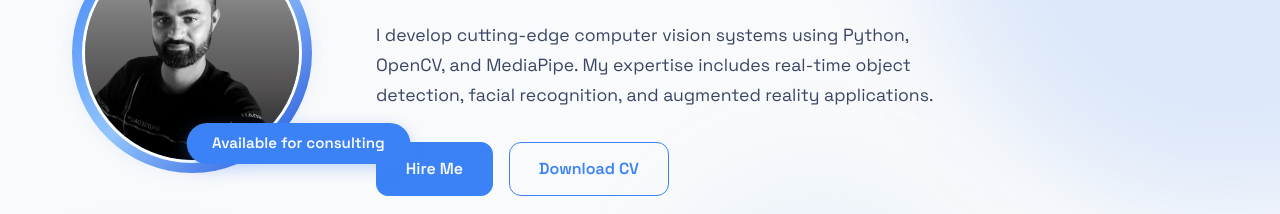
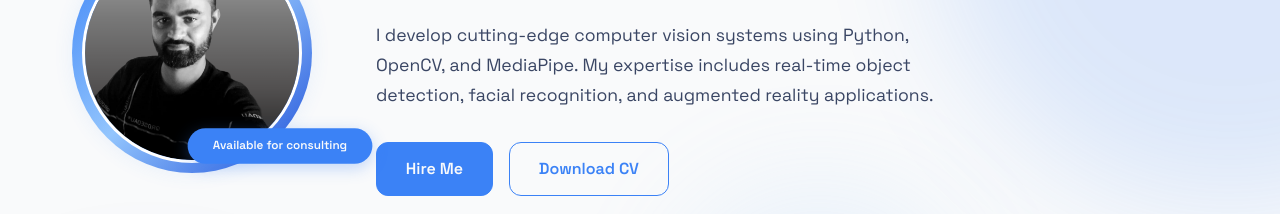
Before and after one commit to Asadullah-Dal17/asadullahdal.github.io, a website: page index.html in a window 1280 px wide. Shown: the part 244-458 px from the top of the page. Drawn offline with Linux system fonts and the light colour scheme.

Commit message:
update avaliblity badge

```diff
--- a/assets/css/style.css
+++ b/assets/css/style.css
@@ -278,7 +278,7 @@ body {
   color: var(--bg-primary);
   padding: 0.5rem 1.5rem;
   border-radius: 20px;
-  font-size: 0.9rem;
+  font-size: 0.7rem;
   font-weight: 600;
   z-index: 3;
   white-space: nowrap;
```
